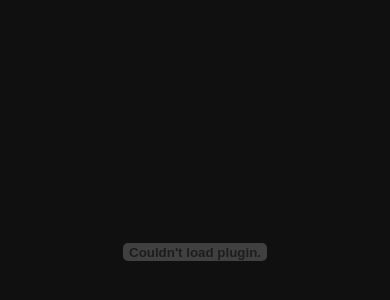
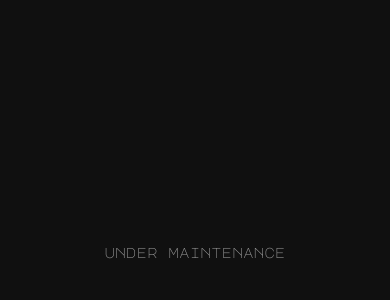
Before and after one commit to lakshaybhushan/lakshb.dev, a Next.js app: page /resume in a window 390 px wide. Shown: the part 170-470 px from the top of the page. Built offline with nearby package versions, Linux system fonts and the light colour scheme.

Commit message:
updated info - going under complete overhaul

```diff
--- a/src/app/projects/page.jsx
+++ b/src/app/projects/page.jsx
@@ -11,7 +11,7 @@ import {motion} from "framer-motion";
 const page = () => {
   useEffect(() => {
     const lenis = new Lenis({
-      duration: 1.6,
+      duration: 1.2,
     });
     function raf(time) {
       lenis.raf(time);
--- a/src/app/resume/page.jsx
+++ b/src/app/resume/page.jsx
@@ -1,44 +1,44 @@
+// "use client";
+// import React, { useEffect } from "react";
+// import { motion } from "framer-motion";
+// const page = () => {
+//   useEffect(() => {
+//     const isEmbedSupported = "src" in document.createElement("embed");
+//     if (!isEmbedSupported) {
+//       window.location.href = "https://urlify.lakshb.me/resume-web";
+//     }
+//   }, []);
+
+//   return (
+// <motion.div
+//       initial={{ opacity: 0 }}
+//       animate={{ opacity: 1 }}
+//       transition={{ duration: 1.5 }}
+//       id="pdf-viewer"
+//       className="absolute inset-0 h-screen w-screen overflow-hidden">
+//       <embed
+//         src="docs/Resume.pdf"
+//         type="application/pdf"
+//         width="100%"
+//         height="100%"
+//         className="absolute inset-0 h-full w-full"
+//       />
+//     </motion.div>
+//   );
+// };
+
+// export default page;
+
 "use client";
-import React, { useEffect } from "react";
-import { motion } from "framer-motion";
+
+import React from "react";
+
 const page = () => {
-  useEffect(() => {
-    const isEmbedSupported = "src" in document.createElement("embed");
-    if (!isEmbedSupported) {
-      window.location.href = "https://urlify.lakshb.me/resume-web";
-    }
-  }, []);
-
   return (
-<motion.div
-      initial={{ opacity: 0 }}
-      animate={{ opacity: 1 }}
-      transition={{ duration: 1.5 }}
-      id="pdf-viewer"
-      className="absolute inset-0 h-screen w-screen overflow-hidden">
-      <embed
-        src="docs/Resume.pdf"
-        type="application/pdf"
-        width="100%"
-        height="100%"
-        className="absolute inset-0 h-full w-full"
-      />
-    </motion.div>
+    <div className="flex items-center min-h-screen justify-center">
+      <p className="text-lg">under maintenance</p>
+    </div>
   );
 };
 
 export default page;
-
-// "use client";
-
-// import React from "react";
-
-// const page = () => {
-//   return (
-//     <div className="flex items-center min-h-screen justify-center">
-//       <p className="text-lg">under maintenance</p>
-//     </div>
-//   );
-// };
-
-// export default page;
--- a/src/components/home/Header.jsx
+++ b/src/components/home/Header.jsx
@@ -4,8 +4,8 @@ const Header = () => {
   return (
     <main className="mt-[6vh] text-center md:mt-0">
       <div className="mb-4">
-        <span class="me-2 rounded border bg-yellow-100 text-xs font-medium text-yellow-800 dark:border-yellow-800 dark:bg-yellow-950 dark:text-yellow-300 p-2 md:px-4 md:py-3 ">
-          🚧 Work in progress 🚧
+        <span className="me-2 rounded border bg-green-100 p-2 text-xs font-medium text-green-800 dark:border-emerald-800 dark:bg-emerald-950 dark:text-emerald-300 md:px-4 md:py-3">
+          📌 Update: Working on a complete resdesign
         </span>
       </div>
       <h1 className="text-4xl">Lakshay Bhushan</h1>
--- a/src/components/projects/Header.jsx
+++ b/src/components/projects/Header.jsx
@@ -3,6 +3,11 @@ import React from "react";
 const Header = () => {
   return (
     <main className="text-center md:my-[2vh] mt-[6vh] md:mt-0">
+      <div className="mb-4">
+        <span className="me-2 rounded border bg-yellow-100 text-xs font-medium text-yellow-800 dark:border-yellow-800 dark:bg-yellow-950 dark:text-yellow-300 p-2 md:px-4 md:py-3 ">
+          🚧 Not Updated since 2023 🚧
+        </span>
+      </div>
       <h1 className="text-4xl">Projects</h1>
     </main>
   );
```
